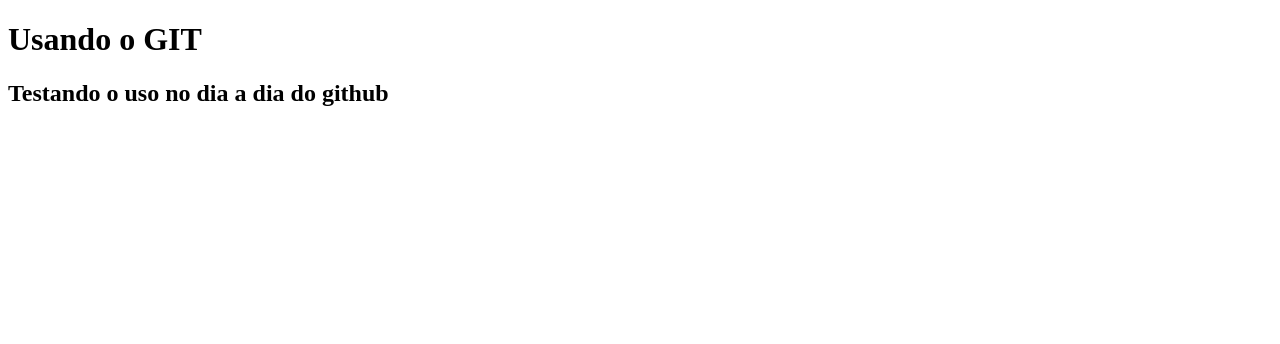
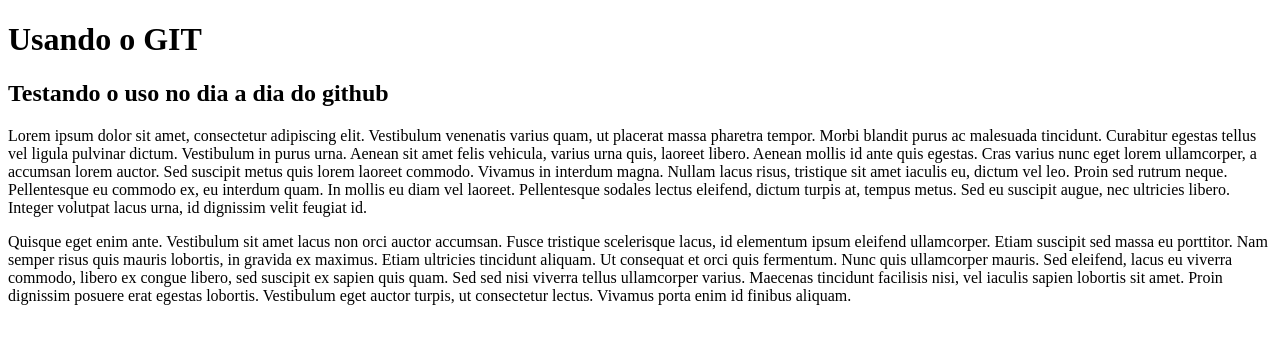
Before and after one commit to nanodevloperbr/teste, a plain HTML site: page index.html in a window 1280 px wide. Drawn offline with Linux system fonts and the light colour scheme.

Commit message:
edição da home, inclusão de paragrafos

```diff
--- a/index.html
+++ b/index.html
@@ -9,6 +9,11 @@
     <main>
       <h1>Usando o GIT</h1>
       <h2>Testando o uso no dia a dia do github</h2>
+      <p>Lorem ipsum dolor sit amet, consectetur adipiscing elit. Vestibulum venenatis varius quam, ut placerat massa pharetra tempor. Morbi blandit purus ac malesuada tincidunt. Curabitur egestas tellus vel ligula pulvinar dictum. Vestibulum in purus urna. Aenean sit amet felis vehicula, varius urna quis, laoreet libero. Aenean mollis id ante quis egestas. Cras varius nunc eget lorem ullamcorper, a accumsan lorem auctor. Sed suscipit metus quis lorem laoreet commodo. Vivamus in interdum magna. Nullam lacus risus, tristique sit amet iaculis eu, dictum vel leo. Proin sed rutrum neque. Pellentesque eu commodo ex, eu interdum quam. In mollis eu diam vel laoreet. Pellentesque sodales lectus eleifend, dictum turpis at, tempus metus. Sed eu suscipit augue, nec ultricies libero. Integer volutpat lacus urna, id dignissim velit feugiat id. </p>
+      <p>Quisque eget enim ante. Vestibulum sit amet lacus non orci auctor accumsan. Fusce tristique scelerisque lacus, id elementum ipsum eleifend ullamcorper. Etiam suscipit sed massa eu porttitor. Nam semper risus quis mauris lobortis, in gravida ex maximus. Etiam ultricies tincidunt aliquam. Ut consequat et orci quis fermentum. Nunc quis ullamcorper mauris. Sed eleifend, lacus eu viverra commodo, libero ex congue libero, sed suscipit ex sapien quis quam. Sed sed nisi viverra tellus ullamcorper varius. Maecenas tincidunt facilisis nisi, vel iaculis sapien lobortis sit amet. Proin dignissim posuere erat egestas lobortis. Vestibulum eget auctor turpis, ut consectetur lectus. Vivamus porta enim id finibus aliquam. </p>
+
+
+
     </main>
     <footer></footer>
   </body>
```
